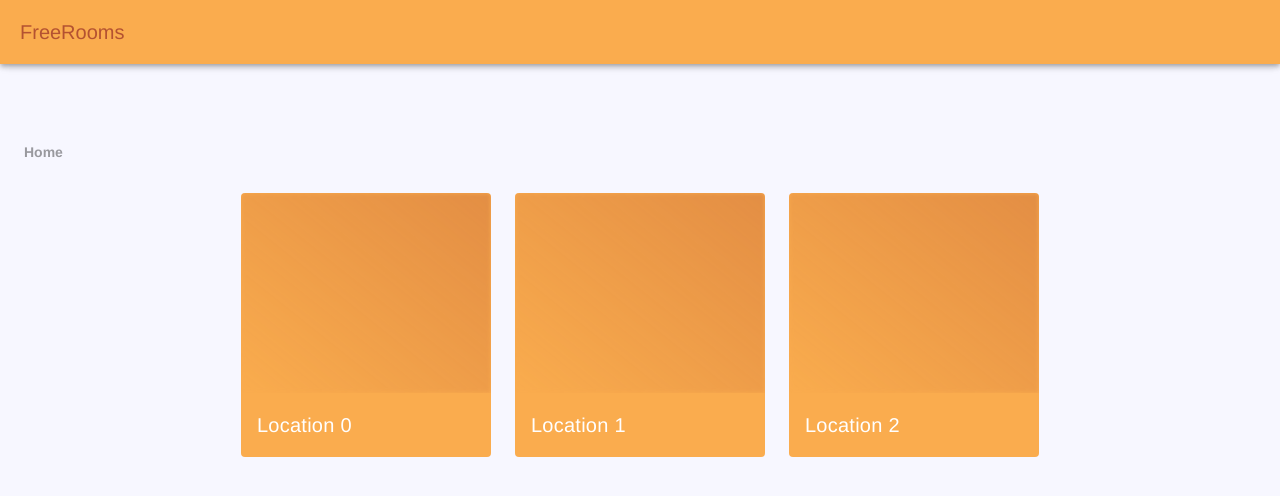
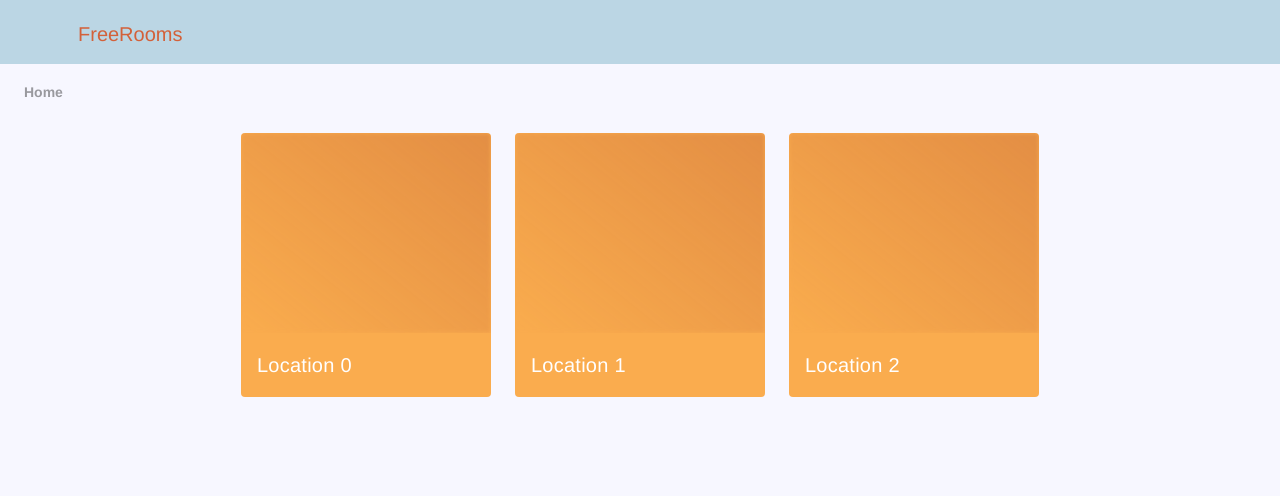
Before and after one commit to devsoc-unsw/freerooms, a Vue app in the folder frontend/: page /home in a window 1280 px wide. Shown: the top 496 px of the page. Built offline with nearby package versions, Linux system fonts and the light colour scheme.

Commit message:
feat (theme): Added icon to app bar and adjusted theme to match.

```diff
--- a/frontend/src/App.vue
+++ b/frontend/src/App.vue
@@ -1,16 +1,7 @@
 <template>
   <div id="app">
     <v-app>
-      <v-app-bar
-        app
-        color="primary"
-      >
-      <v-toolbar-title class="ml-1 font-weight-medium secondary--text">
-        FreeRooms
-      </v-toolbar-title>
-
-      </v-app-bar>
-
+      <Toolbar />
       <v-content>
         <BreadCrumbs />
         <router-view></router-view>
@@ -22,10 +13,12 @@
 <script lang="ts">
   import { Component, Vue } from 'vue-property-decorator';
   import BreadCrumbs from './components/BreadCumbs.vue';
+  import Toolbar from './components/Toolbar.vue';
 
   @Component({
     components: {
-      BreadCrumbs
+      BreadCrumbs,
+      Toolbar
     }
   })
   export default class App extends Vue {
@@ -40,8 +33,7 @@
     -webkit-font-smoothing: antialiased;
     -moz-osx-font-smoothing: grayscale;
     text-align: center;
-    color: #2c3e50;
-    margin-top: 60px;
+    /* color: #2c3e50; */
     background-color: #f7f7ff;
   }
 
@@ -57,13 +49,13 @@
 
   /* Track */
   ::-webkit-scrollbar-track {
-    background: #eee;
+    background: var(--v-info-base);
   }
 
   /* Handle */
   ::-webkit-scrollbar-thumb {
     border-radius: 1rem;
-    background-color: #3a7bd5;
-    background-image: linear-gradient(to top, #3a7bd5 0%, #00d2ff 100%);
+    background-color: var(--v-primary-base);
+    background-image: linear-gradient(to top, var(--v-tertiary-base) 0%, var(--v-primary-base) 100%);
   }
 </style>
--- /dev/null
+++ b/frontend/src/components/Toolbar.vue
@@ -0,0 +1,29 @@
+<template>
+    <v-app-bar
+    app
+    flat
+    color="accent"
+    >
+    <v-img
+    max-height="50px"
+    max-width="50px"
+    src="../assets/favicon/free_rooms_logo.png"
+    ></v-img>
+    <v-toolbar-title class="ml-3 mt-1 font-weight-medium tertiary--text">
+    FreeRooms
+    </v-toolbar-title>
+
+    </v-app-bar>
+</template>
+
+<script lang="ts">
+  import { Vue, Component } from 'vue-property-decorator';
+
+  @Component
+  export default class Toolbar extends Vue {
+  }
+</script>
+
+
+<style scoped>
+</style>
--- a/frontend/src/plugins/vuetify.ts
+++ b/frontend/src/plugins/vuetify.ts
@@ -9,11 +9,15 @@ export default new Vuetify({
         iconfont: 'md',
     },
     theme: {
+        options: {
+            customProperties: true,
+        },
         themes: {
             light: {
                 primary: '#FAAC4E',
                 secondary: '#B45231',
-                accent: '#D3613A',
+                tertiary: '#D3613A',
+                accent: '#BBD6E4',
                 error: '#FF5252',
                 info: '#FFDFB9',
                 success: '#4CAF50',
```
Also changed, not shown: frontend/src/assets/favicon/free_rooms_logo.png.
